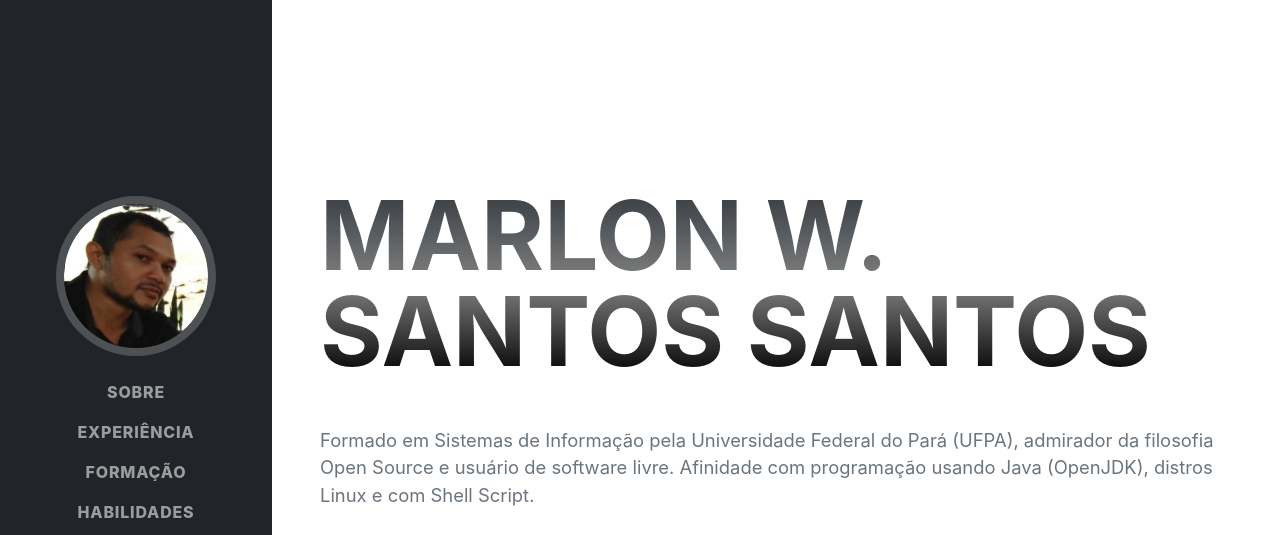
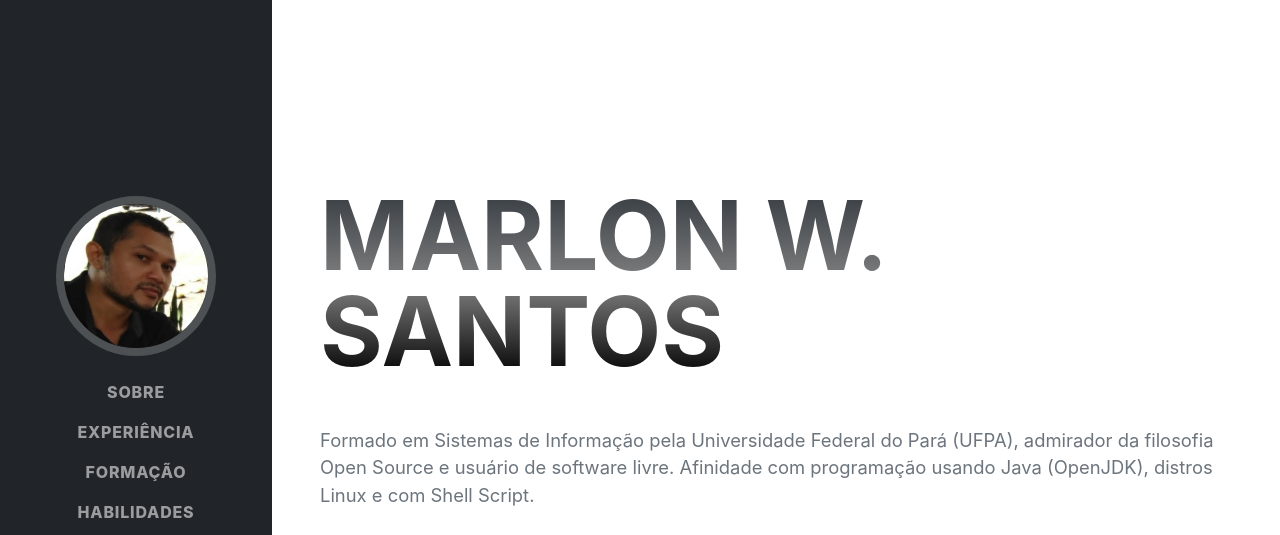
Before and after one commit to MarlonWSantos/marlonwsantos.github.io, a plain HTML site: page index.html in a window 1280 px wide. Shown: the top 535 px of the page. Drawn offline with nearby package versions, Linux system fonts and the light colour scheme; a web font is replaced by a local one.

Commit message:
restaurado index

```diff
--- a/index.html
+++ b/index.html
@@ -43,7 +43,7 @@
             <section class="resume-section" id="about">
                 <div class="resume-section-content">
                     <h1 class="mb-5 gradient">
-                    	Marlon W. Santos santos
+                    	Marlon W. Santos
                     </h1>
 
                     <p class="lead mb-5">Formado em Sistemas de Informação pela Universidade Federal do Pará (UFPA), admirador da filosofia
```
